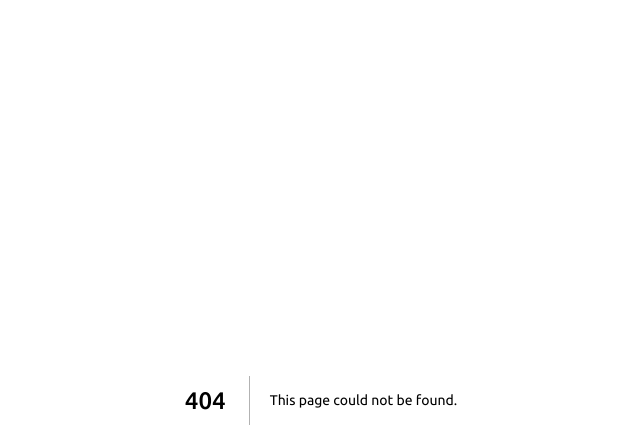
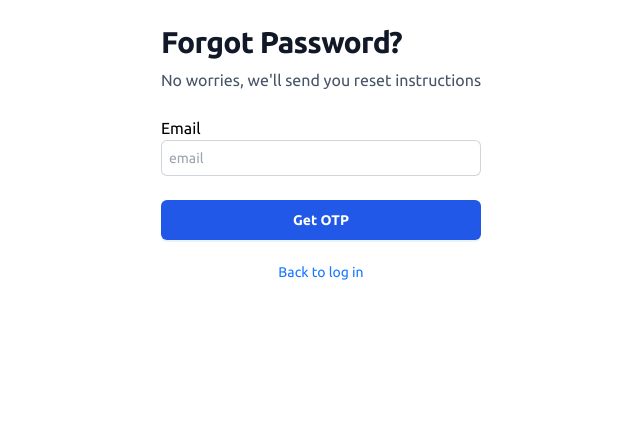
Before and after one commit to Auspicious14/cv-builder, a Next.js app: page /auth/forgetPassword in a window 1280 px wide. Before the commit this address had no page. Shown: the top 448 px of the page, without its empty margins (319-959 px from the left). Built offline with nearby package versions, Linux system fonts and the light colour scheme.

Commit message:
added forget password module

```diff
--- /dev/null
+++ b/src/modules/auth/forgetPassword/context.tsx
@@ -0,0 +1,58 @@
+import React, { useState } from "react";
+import { apiReqHandler } from "../../../components";
+import { toast } from "react-toastify";
+
+interface IForgetPasswordState {
+  loading: boolean;
+  handleForgetPassword: (user: any) => Promise<void>;
+}
+
+const ForgetPasswordContext = React.createContext<IForgetPasswordState>({
+  loading: false,
+  handleForgetPassword(user) {
+    return null as any;
+  },
+});
+
+export const useForgetPasswordState = () => {
+  const context = React.useContext(ForgetPasswordContext);
+  if (context === undefined) {
+    throw new Error("app dispatch must be used within app global provider");
+  }
+
+  return context;
+};
+
+interface IProps {
+  children: React.ReactNode;
+}
+export const ForgetPasswordContextProvider: React.FC<IProps> = ({
+  children,
+}) => {
+  const [loading, setLoading] = useState<boolean>(false);
+
+  const handleForgetPassword = async (email: string) => {
+    setLoading(true);
+    console.log(JSON.stringify(email));
+    try {
+      const response = await apiReqHandler({
+        endPoint: `http://${process.env.NEXT_PUBLIC_API_ROUTE}/auth/forget`,
+        method: "POST",
+        payload: JSON.stringify(email),
+      });
+      setLoading(false);
+      const data = await response.res?.data;
+      console.log(data);
+      toast.success(data.message);
+      return data;
+    } catch (error: any) {
+      console.log(error);
+      toast.error(error);
+    }
+  };
+  return (
+    <ForgetPasswordContext.Provider value={{ handleForgetPassword, loading }}>
+      {children}
+    </ForgetPasswordContext.Provider>
+  );
+};
--- /dev/null
+++ b/src/modules/auth/forgetPassword/page.tsx
@@ -0,0 +1,69 @@
+import { Form, Formik, FormikProps } from "formik";
+import { useRouter } from "next/router";
+import React from "react";
+import * as Yup from "yup";
+import { ApTextInput } from "../../../components";
+import { useForgetPasswordState } from "./context";
+import { Button } from "antd";
+
+const FormSchema = Yup.object().shape({
+  email: Yup.string().required("email is required").email(),
+});
+
+export const ForgetPasswordPage = () => {
+  const router = useRouter();
+  const { handleForgetPassword, loading } = useForgetPasswordState();
+  const handleSubmit = async (values: any) => {
+    const res: any = handleForgetPassword(values);
+    if (res) router.push("/auth/verify");
+  };
+
+  return (
+    <div className="flex justify-center">
+      <div>
+        <div className="my-6 mx-4 text-left">
+          <h2 className=" text-3xl font-bold tracking-tight text-gray-900">
+            Forgot Password?
+          </h2>
+          <p className="text-[#475467] my-2">
+            {"No worries, we'll send you reset instructions"}
+          </p>
+        </div>
+        <Formik
+          initialValues={{
+            email: "",
+          }}
+          validationSchema={FormSchema}
+          onSubmit={handleSubmit}
+        >
+          {(props: FormikProps<any>) => (
+            <Form className=" Form card px-4 ">
+              <ApTextInput
+                className="relative block w-full rounded-md border-0 py-1.5 px-2 outline-blue-500 ring-1 ring-inset ring-gray-300 placeholder:text-gray-400  sm:text-sm sm:leading-6"
+                label="Email"
+                name="email"
+                type="email"
+                placeHolder="email"
+              />
+
+              <Button
+                type="primary"
+                size="large"
+                htmlType="submit"
+                loading={loading}
+                className="group relative flex w-full justify-center rounded-md bg-[#2158E8] px-3 py-2 my-4 text-sm font-semibold text-white hover:bg-blue-500"
+              >
+                Get OTP
+              </Button>
+              <div className="flex justify-center items-center">
+                <Button type="link" href={"/auth/signup"} icon={""}>
+                  Back to log in
+                </Button>
+              </div>
+            </Form>
+          )}
+        </Formik>
+      </div>
+    </div>
+  );
+};
--- /dev/null
+++ b/src/pages/auth/forgetPassword.tsx
@@ -0,0 +1,13 @@
+import React from "react";
+import { ForgetPasswordContextProvider } from "../../modules/auth/forgetPassword/context";
+import { ForgetPasswordPage } from "../../modules/auth/forgetPassword/page";
+
+const ForgetPassword = () => {
+  return (
+    <ForgetPasswordContextProvider>
+      <ForgetPasswordPage />
+    </ForgetPasswordContextProvider>
+  );
+};
+
+export default ForgetPassword;
```
